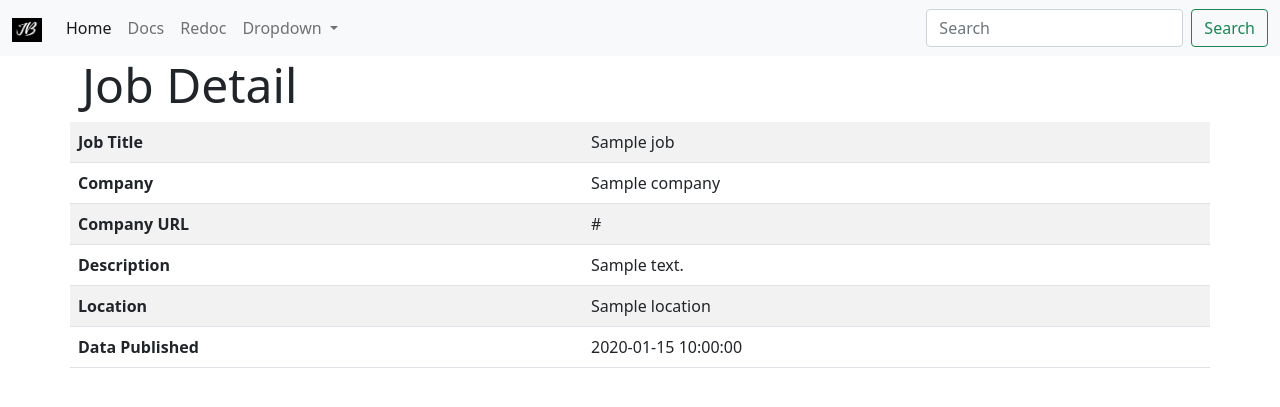
After one commit to nofoobar/JobBoard-Fastapi, a FastAPI app: template backend/templates/jobs/detail.html in a window 1280 px wide. The commit adds this page. Shown: the top 407 px of the page. Run offline with FastAPI, Linux system fonts and the light colour scheme; the template is opened without the code that fills it: most values are stand-ins (such as "Sample title", 1, 10 or a date in 2020).

Commit message:
implement job detail view

```diff
--- a/backend/templates/components/cards.html
+++ b/backend/templates/components/cards.html
@@ -4,6 +4,6 @@
     <p class="card-text">Company : {{obj.company}}</p>
     <p class="card-text">Company URL : <a href="{{obj.company_url}}">{{obj.company_url}}</a></p>
     <p class="card-text">Description : {{obj.description[:60]}}</p>
-    <a href="#" class="btn btn-primary">Read more</a>
+    <a href="/jobs/detail/{{obj.id}}" class="btn btn-primary">Read more</a>
   </div>
 </div>
--- a/backend/templates/components/navbar.html
+++ b/backend/templates/components/navbar.html
@@ -9,7 +9,7 @@
     <div class="collapse navbar-collapse" id="navbarSupportedContent">
       <ul class="navbar-nav me-auto mb-2 mb-lg-0">
         <li class="nav-item">
-          <a class="nav-link active" aria-current="page" href="#">Home</a>
+          <a class="nav-link active" aria-current="page" href="/">Home</a>
         </li>
         <li class="nav-item">
           <a class="nav-link" href="/docs/">Docs</a>
--- /dev/null
+++ b/backend/templates/jobs/detail.html
@@ -0,0 +1,47 @@
+{% extends "shared/base.html" %}
+
+
+{% block title %}
+  <title>Job Detail</title>
+{% endblock %}
+
+{% block content %}
+  <div class="container">
+  <div class="row">
+    <div class="col">
+      <h1 class="display-5">Job Detail</h1>
+    </div>
+  </div>
+
+  <div class="row">
+      <table class="table table-striped table-hover">
+        <tbody>
+          <tr>
+            <th scope="row">Job Title</th>
+            <td colspan="2">{{job.title}}</td>
+          </tr>
+          <tr>
+            <th scope="row">Company</th>
+            <td colspan="2">{{job.company}}</td>
+          </tr>
+          <tr>
+            <th scope="row">Company URL</th>
+            <td colspan="2">{{job.company_url}}</td>
+          </tr>
+          <tr>
+            <th scope="row">Description</th>
+            <td colspan="2">{{job.description}}</td>
+          </tr>
+          <tr>
+            <th scope="row">Location</th>
+            <td colspan="2">{{job.location}}</td>
+          </tr>
+          <tr>
+            <th scope="row">Data Published</th>
+            <td colspan="2">{{job.date_posted}}</td>
+          </tr>
+        </tbody>
+    </table>
+  </div>
+</div>
+{% endblock %}
```
Also changed, not shown: backend/apis/version1/route_jobs.py (+12 -1 lines).
